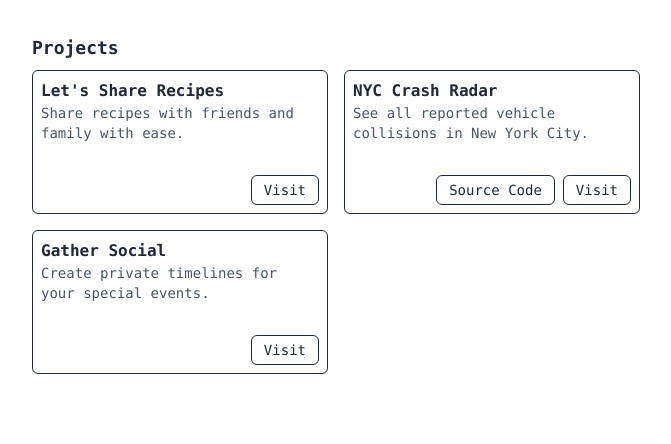
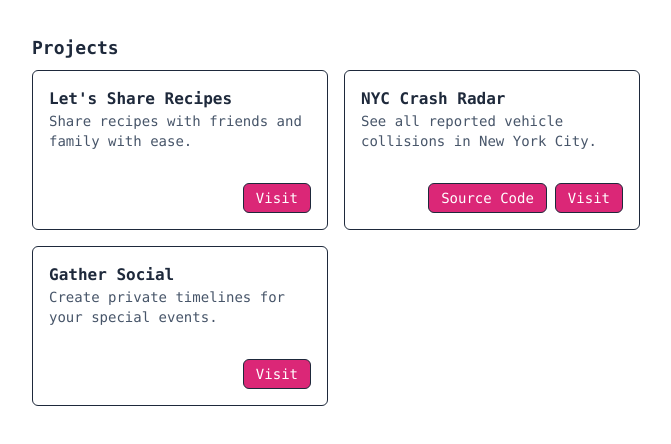
Before and after one commit to internetdrew/portfolio-v3, an Astro site: page / in a window 1280 px wide. Shown: the part 338-782 px from the top of the page, without its empty margins (304-975 px from the left). Built offline with nearby package versions, Linux system fonts and the light colour scheme; Astro itself is replaced by a stand-in of ours.

Commit message:
add more colors and padding

```diff
--- a/src/components/BlogPost.astro
+++ b/src/components/BlogPost.astro
@@ -20,7 +20,7 @@ const formattedDate = new Intl.DateTimeFormat("en-US", {
   <div class="flex justify-end mt-4">
     <a
       href={post.url}
-      class="border border-slate-800 px-3 py-1 rounded-md hover:bg-pink-600 hover:text-slate-50"
+      class="border border-slate-800 px-3 py-1 rounded-md bg-pink-600 text-slate-50 hover:shadow-lg"
     >
       Check it out
     </a>
--- a/src/components/ProjectCard.astro
+++ b/src/components/ProjectCard.astro
@@ -13,20 +13,22 @@ const { title, screenshotUrl, description, githubUrl, siteUrl, technologies } =
 ---
 
 <li
-  class="flex flex-col list-none border p-2 border-slate-800 rounded-md text-sm"
+  class="flex flex-col list-none border p-4 border-slate-800 rounded-md text-sm"
 >
   <h4 class="font-semibold text-base">
     {title}
   </h4>
   <p class="text-sm text-slate-600 mb-8">{description}</p>
-  <div class="flex items-center justify-end gap-2 mt-auto">
+  <div
+    class="flex items-center justify-end gap-2 mt-auto transition duration-300"
+  >
     {
       githubUrl && (
         <a
           href={githubUrl}
           target="_blank"
           rel="noreferrer"
-          class="px-3 py-1 cursor-pointer rounded-md border border-slate-800 hover:bg-pink-600 hover:text-white"
+          class="px-3 py-1 cursor-pointer rounded-md border border-slate-800 bg-pink-600 text-white hover:shadow-lg"
         >
           Source Code
         </a>
@@ -36,7 +38,7 @@ const { title, screenshotUrl, description, githubUrl, siteUrl, technologies } =
       href={siteUrl}
       target="_blank"
       rel="noreferrer"
-      class="px-3 py-1 cursor-pointer rounded-md border border-slate-800 hover:bg-pink-600 hover:text-white"
+      class="px-3 py-1 cursor-pointer rounded-md border border-slate-800 bg-pink-600 text-white hover:shadow-lg"
       >Visit</a
     >
   </div>
```
